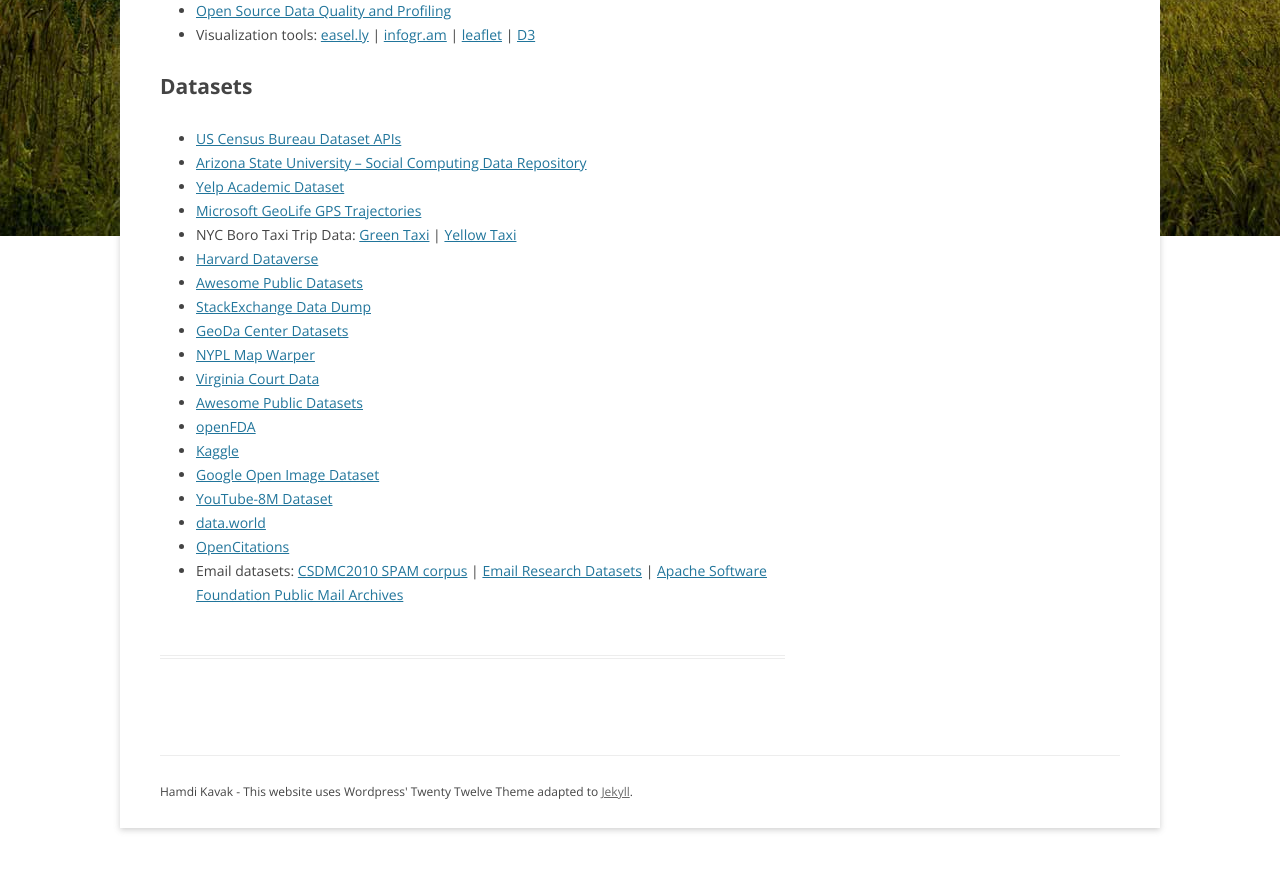
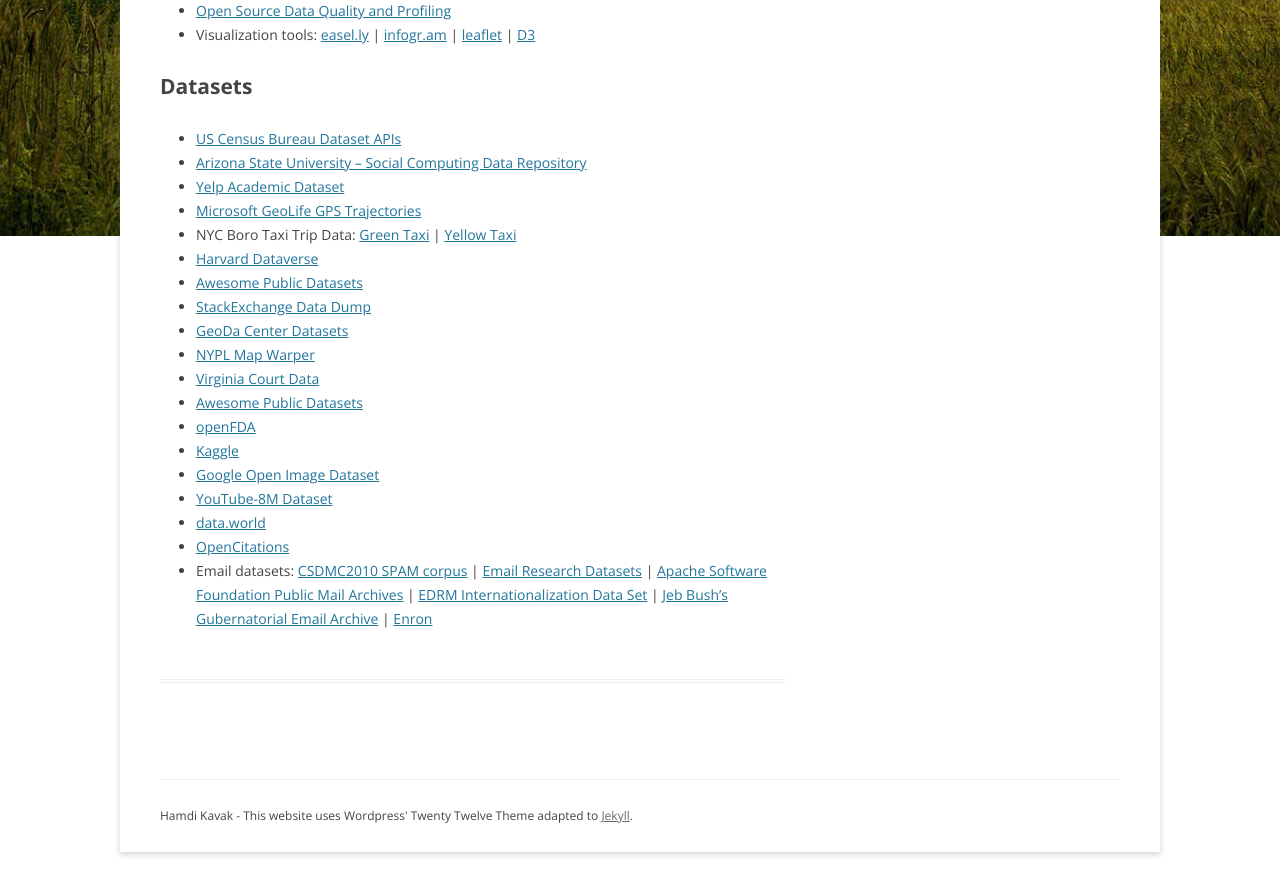
Before and after one commit to hamdikavak/hamdikavak.github.io, a Jekyll site: the page built from datasets/index.html, in a window 1280 px wide and 900 px high, scrolled down 782 px. Shown: the top 895 px of the window. Built offline with Jekyll 4.4.1, drawn with Linux system fonts in a browser that asks for light colours; nearby versions of some CDN libraries; library files that are not in the unit come from our copies.

Commit message:
Update index.html

```diff
--- a/datasets/index.html
+++ b/datasets/index.html
@@ -72,7 +72,10 @@
 		Email datasets:
 		<a title="CSDMC2010" href="http://csmining.org/index.php/spam-email-datasets-.html">CSDMC2010 SPAM corpus</a> |
 		<a title="Email Research Datasets" href="https://sites.google.com/site/emailresearchorg/datasets">Email Research Datasets</a> |
-		<a title="Apache Software Foundation Public Mail Archives" href="https://aws.amazon.com/datasets/apache-software-foundation-public-mail-archives/">Apache Software Foundation Public Mail Archives</a>
+		<a title="Apache Software Foundation Public Mail Archives" href="https://aws.amazon.com/datasets/apache-software-foundation-public-mail-archives/">Apache Software Foundation Public Mail Archives</a>  |
+		<a title="EDRM Internationalization Data Set" href="http://www.edrm.net/resources/data-sets/edrm-internationalization-data-set/">EDRM Internationalization Data Set</a> |
+		<a title="Jeb Bush’s Gubernatorial Email Archive" href="https://ab21www.s3.amazonaws.com/JebBushEmails-Text.7z">Jeb Bush’s Gubernatorial Email Archive</a> |
+		<a title="Enron" href="https://www.cs.cmu.edu/~./enron/">Enron</a>
 
 	</li>
 
```
